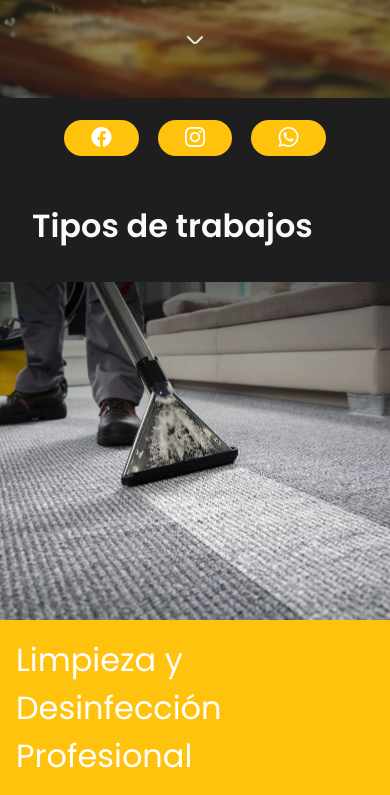
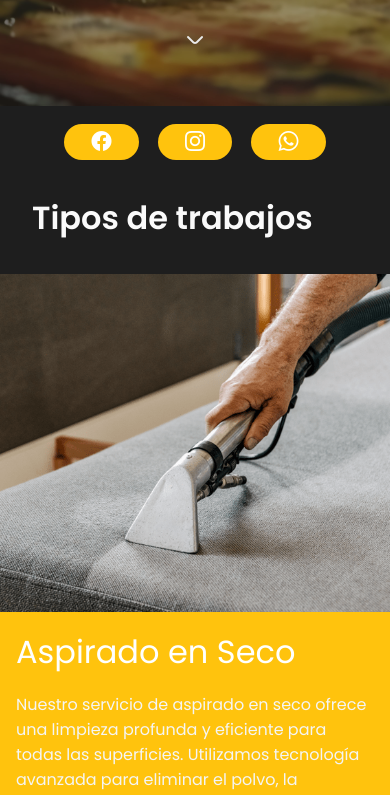
Before and after one commit to Gonzalez-Joaquin/Cliente-Cleaning-Site, a React (Vite) app: page /Inicio in a window 390 px wide. Shown: the part 738-1533 px from the top of the page. Built offline with nearby package versions, Linux system fonts and the light colour scheme; grey boxes are pictures that could not be loaded.

Commit message:
chore: firebase mobile version

```diff
--- a/index.html
+++ b/index.html
@@ -8,17 +8,18 @@
     <link rel="preconnect" href="https://fonts.gstatic.com" crossorigin />
     <link
       href="https://fonts.googleapis.com/css2?family=Poppins:ital,wght@0,100;0,200;0,300;0,400;0,500;0,600;0,700;0,800;0,900;1,100;1,200;1,300;1,400;1,500;1,600;1,700;1,800;1,900&display=swap"
-      rel="stylesheet" />
+      rel="stylesheet"
+    />
+    <link rel="stylesheet" href="https://cdn-uicons.flaticon.com/uicons-bold-rounded/css/uicons-bold-rounded.css" />
     <link
       rel="stylesheet"
-      href="https://cdn-uicons.flaticon.com/uicons-bold-rounded/css/uicons-bold-rounded.css" />
-    <link
-      rel="stylesheet"
-      href="https://cdn-uicons.flaticon.com/2.3.0/uicons-bold-rounded/css/uicons-bold-rounded.css" />
-    <link
-      rel="stylesheet"
-      href="https://cdn-uicons.flaticon.com/2.3.0/uicons-brands/css/uicons-brands.css" />
+      href="https://cdn-uicons.flaticon.com/2.3.0/uicons-bold-rounded/css/uicons-bold-rounded.css"
+    />
+    <link rel="stylesheet" href="https://cdn-uicons.flaticon.com/2.3.0/uicons-brands/css/uicons-brands.css" />
     <title>GB Cleaning Site</title>
+    <meta name="description" content="GB Cleaning Site - Professional Cleaning Services" />
+    <meta name="keywords" content="cleaning, professional cleaning, cleaning services" />
+    <meta name="author" content="GB Cleaning" />
   </head>
   <body>
     <div id="root"></div>
--- a/src/Pages/HomePage/Layout/Home/home.module.css
+++ b/src/Pages/HomePage/Layout/Home/home.module.css
@@ -63,7 +63,7 @@
   bottom: -4.5rem;
   position: absolute;
   width: 100%;
-  height: 5rem;
+  height: 4.5rem;
   padding-inline: 2rem;
   gap: 1.2rem;
   display: flex;
--- a/src/Pages/HomePage/Layout/Jobs/Jobs.tsx
+++ b/src/Pages/HomePage/Layout/Jobs/Jobs.tsx
@@ -6,7 +6,7 @@ import { useEffect, useState } from 'react'
 
 const Jobs = () => {
   const [currentIndex, setCurrentIndex] = useState<number>(0)
-  const [isPaused, setIsPaused] = useState<boolean>(false)
+  const [isPaused, setIsPaused] = useState<boolean>(true)
   const ListOfJobs = useAppSelector(store => store.jobs)
 
   useEffect(() => {
--- a/src/Pages/HomePage/Layout/Jobs/jobs.module.css
+++ b/src/Pages/HomePage/Layout/Jobs/jobs.module.css
@@ -6,13 +6,15 @@
 }
 
 .section {
-  padding-top: 5rem;
+  padding-top: 4.5rem;
 }
 
 .article {
   width: 100%;
   height: 100%;
-  padding-block: 1rem;
+  display: flex;
+  flex-direction: column;
+  padding-block: 1rem 0;
 }
 
 .article > h2 {
```
Also changed, not shown: firebase.json (added), 2 other files (tests, documents, lock files or other folders).
